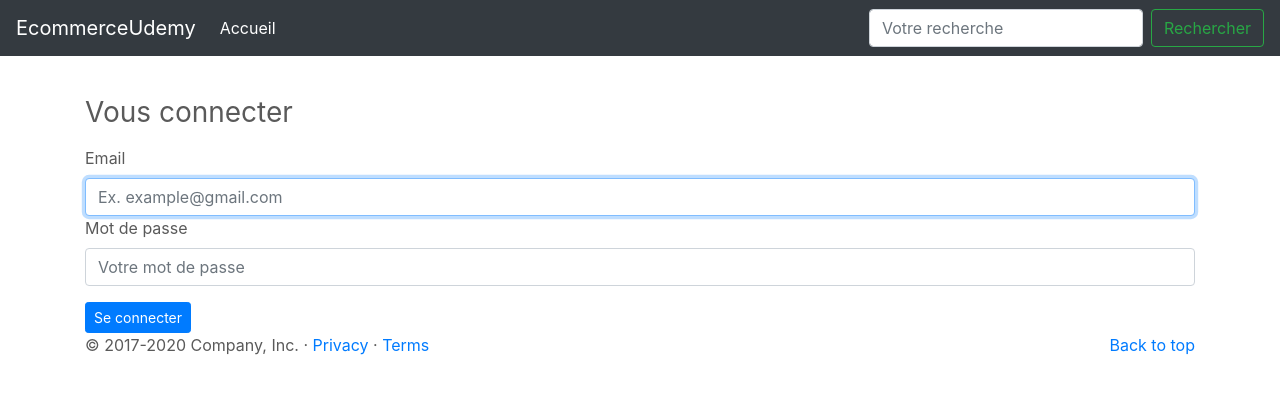
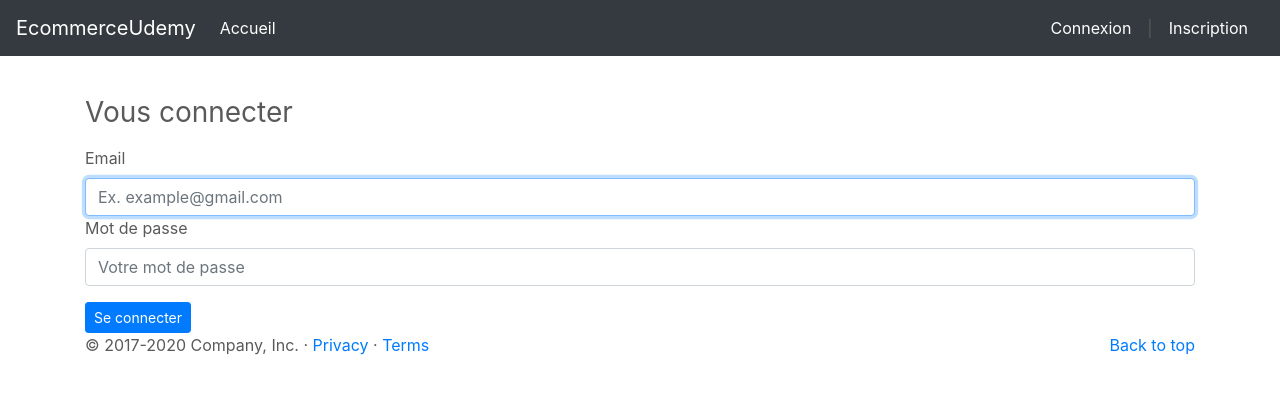
Before and after one commit to KMinetto/ecommerceUdemy, a Symfony app: template templates/security/login.html.twig in a window 1280 px wide. Shown: the top 394 px of the page. Run offline with Twig, Linux system fonts and the light colour scheme; the template is opened without the code that fills it, so the values that code supplies are empty; some libraries are stand-ins or nearby versions.

Commit message:
Redirects and login system

```diff
--- a/composer.json
+++ b/composer.json
@@ -4,7 +4,7 @@
     "minimum-stability": "dev",
     "prefer-stable": true,
     "require": {
-        "php": ">=7.2.5",
+        "php": ">=7.4",
         "ext-ctype": "*",
         "ext-iconv": "*",
         "composer/package-versions-deprecated": "1.11.99.1",
--- a/src/Controller/SecurityController.php
+++ b/src/Controller/SecurityController.php
@@ -16,9 +16,9 @@ class SecurityController extends AbstractController
      */
     public function login(AuthenticationUtils $authenticationUtils): Response
     {
-        // if ($this->getUser()) {
-        //     return $this->redirectToRoute('target_path');
-        // }
+         if ($this->getUser()) {
+             return $this->redirectToRoute('account');
+         }
 
         // get the login error if there is one
         $error = $authenticationUtils->getLastAuthenticationError();
--- a/templates/base.html.twig
+++ b/templates/base.html.twig
@@ -43,10 +43,13 @@
                         <a class="nav-link" href="#">Accueil <span class="sr-only">(current)</span></a>
                     </li>
                 </ul>
-                <form class="form-inline mt-2 mt-md-0">
-                    <input class="form-control mr-sm-2" type="text" placeholder="Votre recherche" aria-label="Search">
-                    <button class="btn btn-outline-success my-2 my-sm-0" type="submit">Rechercher</button>
-                </form>
+                {% if app.user %}
+                    <a class="nav-link text-white" href="{{ path('account') }}">Mon compte</a> |
+                    <a class="nav-link text-white" href="{{ path('app_logout') }}">Déconnexion</a>
+                {% else %}
+                    <a class="nav-link text-white" href="{{ path('app_login') }}">Connexion</a> |
+                    <a class="nav-link text-white" href="{{ path('register') }}">Inscription</a>
+                {% endif %}
             </div>
         </nav>
     </header>
@@ -110,7 +113,6 @@
         <div class="container marketing {% if block('carousel') is not defined %} mt-5 {% endif %}">
 
            {% block content %}
-
            {% endblock %}
 
         </div><!-- /.container -->
```
Also changed, not shown: src/Controller/AccountController.php (added, +20 -0 lines), src/Security/LoginFormAuthenticator.php (+5 -2 lines), templates/account/index.html.twig (added, +14 -0 lines), 1 other file.
